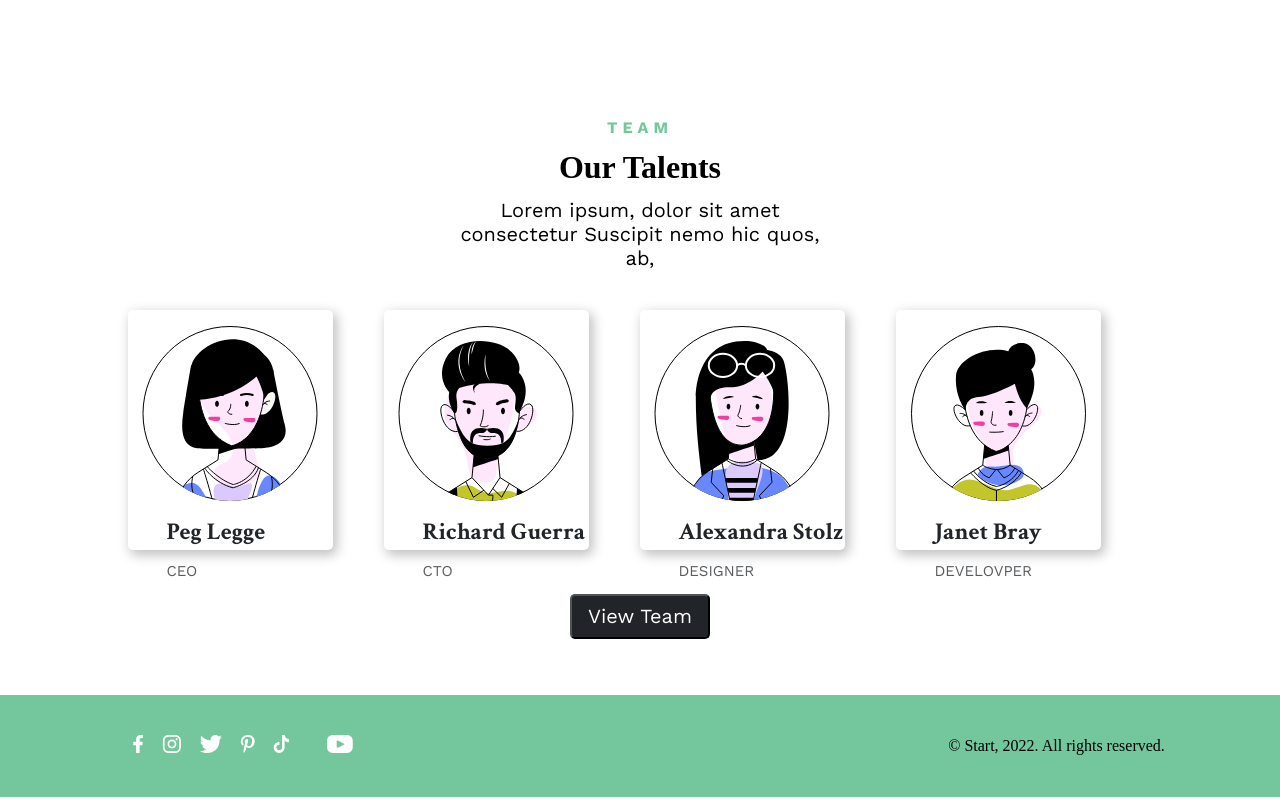
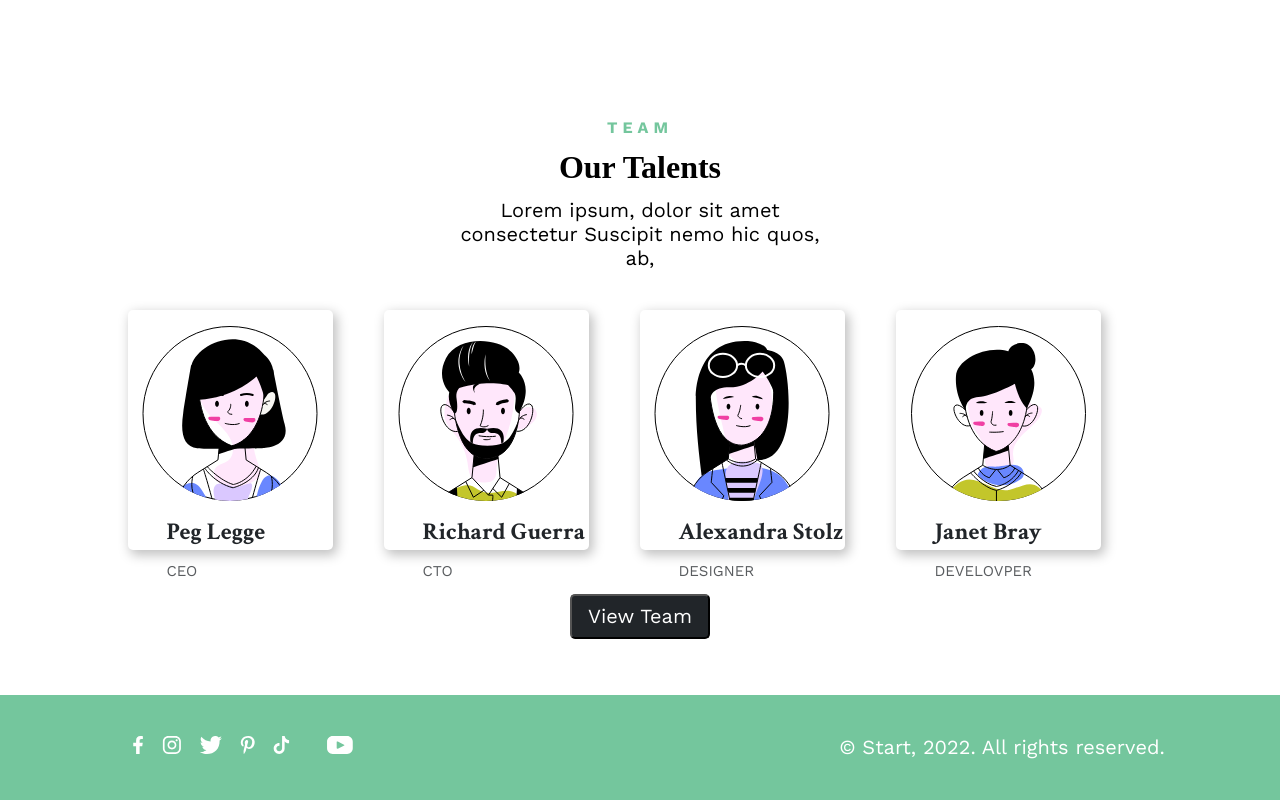
Before and after one commit to Jevgenijsss/start-up-page, a plain HTML site: page index.html in a window 1280 px wide. Shown: the part 2253-3053 px from the top of the page. Drawn offline with nearby package versions, Linux system fonts and the light colour scheme.

Commit message:
Udate style.css
Tweaks on footer

```diff
--- a/style.css
+++ b/style.css
@@ -256,4 +256,10 @@ footer {
 
 footer > p {
     margin: 0;
+    font-family: 'Work Sans';
+    font-style: normal;
+    font-weight: 400;
+    font-size: 20px;
+    line-height: 125%;
+    color: #FFFFFF;
 }
```
